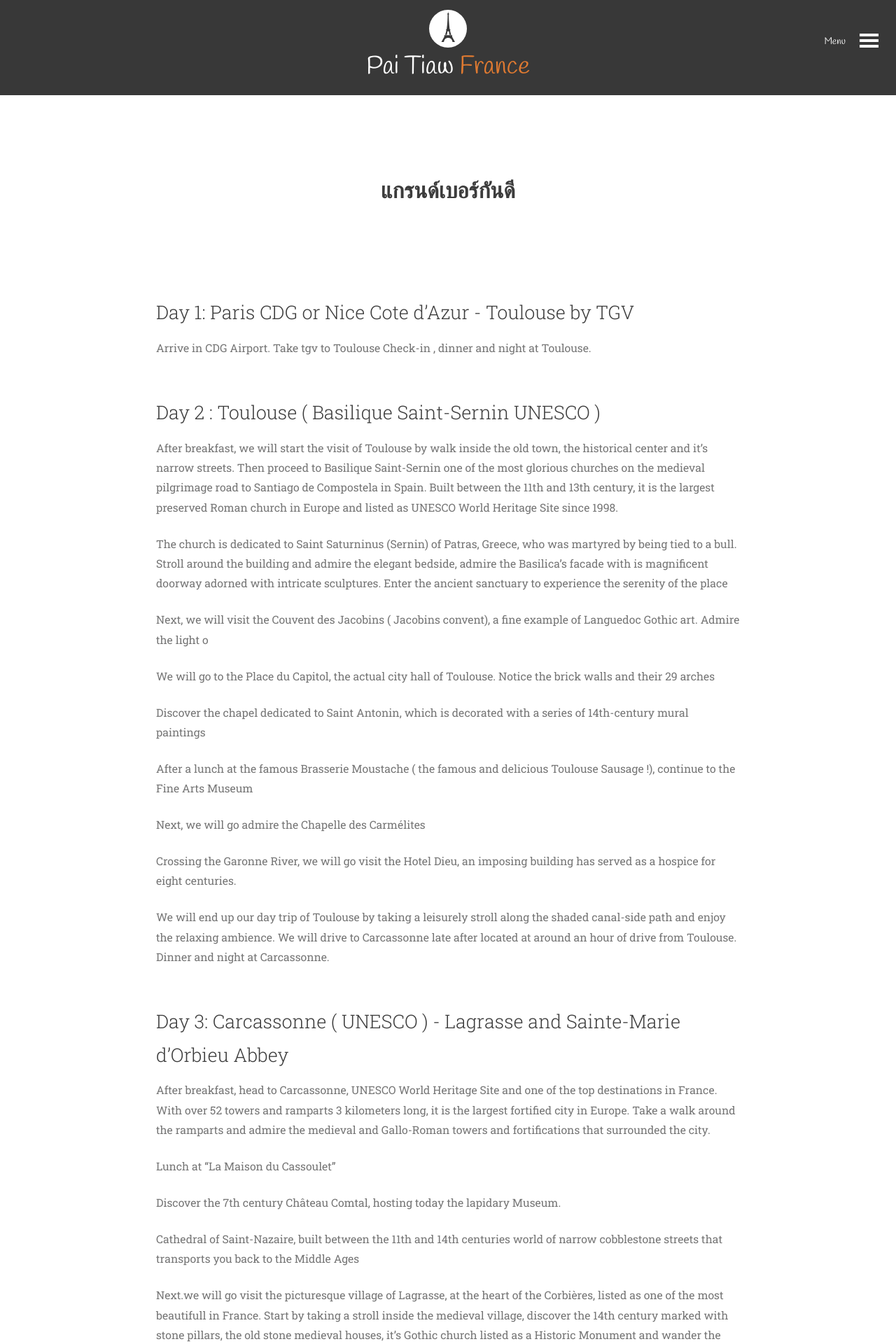
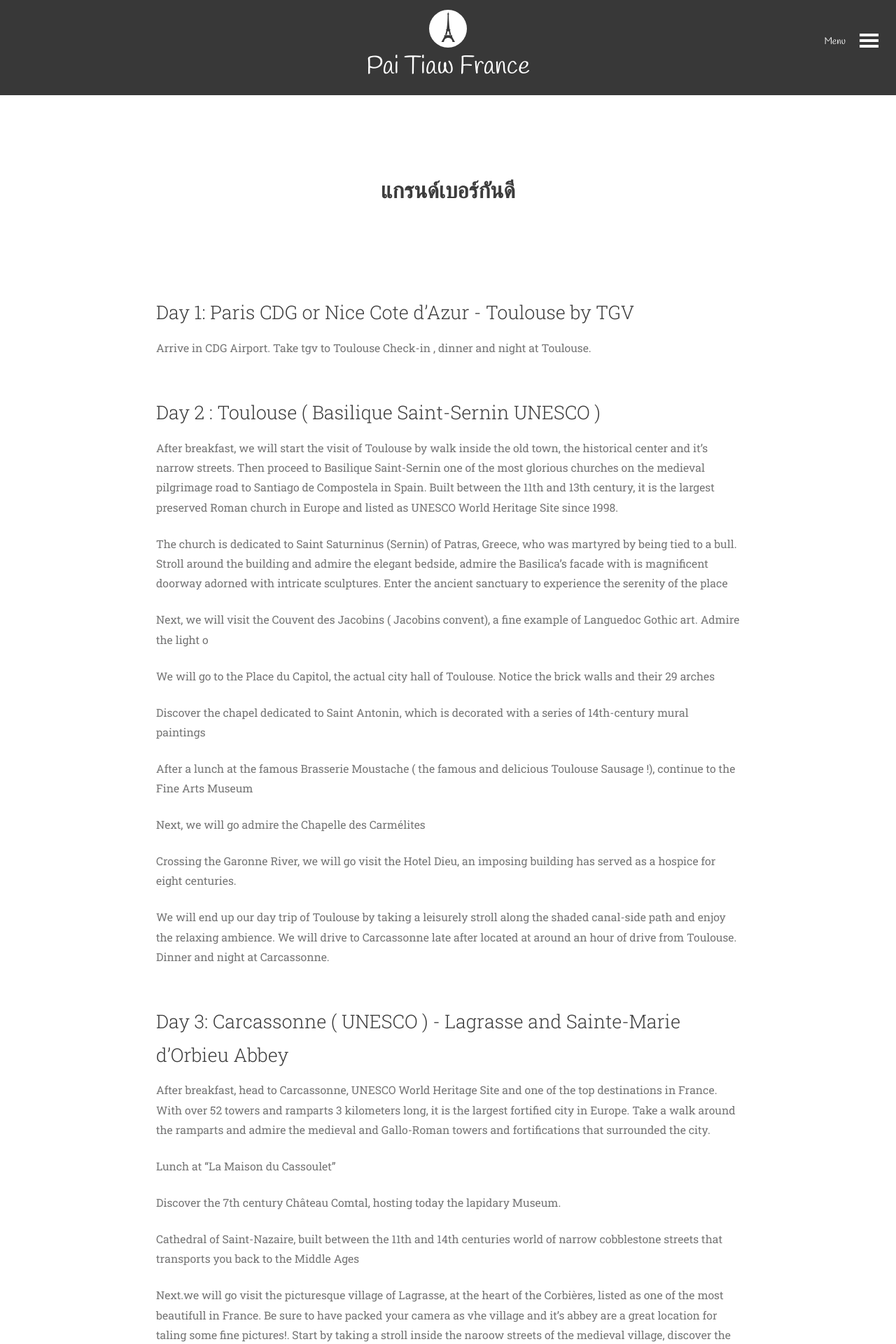
Before and after one commit to paitiewfrance/paitiewfrance.github.io, a Jekyll site: the page built from tour-languedoc-midi-pyrenee/tour-aveyron-albi.md, in a window 1280 px wide. Shown: the top 1920 px of the page at 70% size. Built offline with Jekyll 4.4.1, drawn with Linux system fonts in a browser that asks for light colours; nearby versions of some CDN libraries; some web fonts are replaced; some of the changed text lies outside the part shown.

Commit message:
Change intro

```diff
--- a/_sass/typography.scss
+++ b/_sass/typography.scss
@@ -71,9 +71,6 @@ h1 {
     text-transform: uppercase;
     line-height: 1.3333em;
     padding: 0.33335em 0;
-    span {
-          color:$orange;
-    }
 }
 
 h2 {
--- a/tour-languedoc-midi-pyrenee/tour-aveyron-albi.md
+++ b/tour-languedoc-midi-pyrenee/tour-aveyron-albi.md
@@ -47,18 +47,12 @@ Discover the  7th century Château Comtal, hosting today the lapidary Museum.
 
 Cathedral of Saint-Nazaire, built between the 11th and 14th centuries world of narrow cobblestone streets that transports you back to the Middle Ages
 
-Next.we will go visit the picturesque village of Lagrasse, at the heart of the Corbières,  listed as one of the most beautifull in France.
-Start by taking a stroll inside the medieval village, discover the 14th century marked with stone pillars, the old stone medieval houses, it's Gothic church listed as a Historic Monument and wander the craft shop and boutiques.
+Next.we will go visit the picturesque village of Lagrasse, at the heart of the Corbières,  listed as one of the most beautifull in France. Be sure to have packed your camera as vhe village and it's abbey are a great location for taling some fine pictures!. Start by taking a stroll inside the naroow streets of the medieval village, discover the 14th century marked with stone pillars, the old stone medieval houses, it's Gothic church listed as a Historic Monument and wander the craft shop and boutiques.
 
- Around the town, admire  the remains of ancient ramparts , the beautifull old humpback bridge crossing the Orbieu river.
-Then, cross the Orbieu river and visit the Sainte-Marie d'Orbieu Abbey built in 8th century.
-
-Be sure to have packed your camera as vhe village and it's abbey are a great location for taling some fine pictures!
-Next, we will drive back to Carcassonne for our second night.
+ Around the town, admire the ancient ramparts, the beautifull old humpback bridge crossing the Orbieu river, a nice spot for take some memorable pictures of the village.  Then, cross the Orbieu river and visit the Sainte-Marie d'Orbieu Abbey, one of the largest benedictine Abbey in southern France. Bult in 8th century by Emperor Charlemagne,
 
 
-
-
+Next, we will drive back to Carcassonne for our second night.
 Dinner and night at Carcassonne.
 
 ### Day 4: Le Château de Peyrepertuse - Le Château de  Puilaurens - le Chateau de Queribus
```
